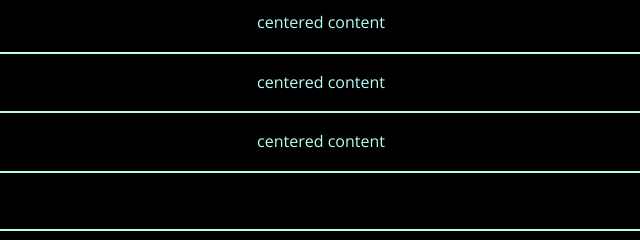
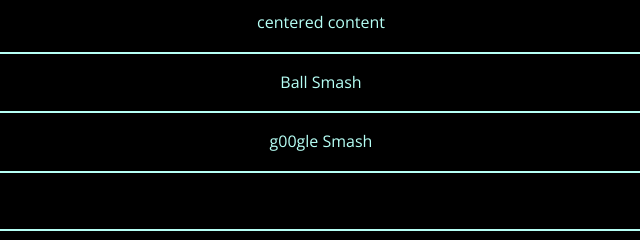
Before and after one commit to gridart/index, a plain HTML site: page index.html in a window 1280 px wide. Shown: the part 852-1092 px from the top of the page, 319-959 px from the left. Drawn offline with nearby package versions, Linux system fonts and the light colour scheme.

Commit message:
Update index.html

```diff
--- a/index.html
+++ b/index.html
@@ -77,8 +77,8 @@
         centered content
     </div></a></div><div class="static-block"><a href="#" class="block-content w-inline-block"><div style="width:800px; margin:0 auto;">
         centered content
-    </div></a></div><div class="static-block"><a href="#" class="block-content w-inline-block"><div style="width:800px; margin:0 auto;">
-        centered content
-    </div></a></div><div class="static-block"><a href="#" class="block-content w-inline-block"><div style="width:800px; margin:0 auto;">
-        centered content
+    </div></a></div><div class="static-block"><a href="https://gridart.github.io/dev-projects/Ball-Smash/" class="block-content w-inline-block"><div style="width:800px; margin:0 auto;">
+        Ball Smash
+    </div></a></div><div class="static-block"><a href="https://gridart.github.io/dev-projects/G00gle-Smash/" class="block-content w-inline-block"><div style="width:800px; margin:0 auto;">
+        g00gle Smash
     </div></a></div><div class="block-wrapper" style="transform: translate3d(0px, 0%, 0px) scale3d(1, 1, 1) rotateX(0deg) rotateY(0deg) rotateZ(0deg) skew(0deg, 0deg); transform-style: preserve-3d; opacity: 1;" ><div class="static-block"><a href="#home" class="block-content empty w-inline-block w--current"><div class="block-actions-wrapper"><div class="icon up w-embed"><svg viewBox="0 0 25 25"><path d="M0 13.486h21.178l-9.602 9.591 1.413 1.412L23.591 13.9l.001.001L25 12.496l-.002-.002H25l-1.413-1.412h-.002L12.989.5l-1.407 1.406 9.596 9.584H0v1.996z" fill="currentColor" fill-rule="evenodd"></path></svg></div></div></a></div></div></div></div></main></body></html>
```
